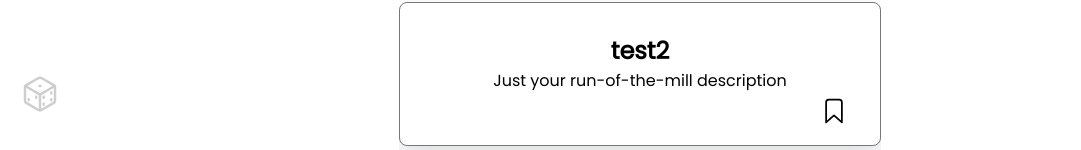
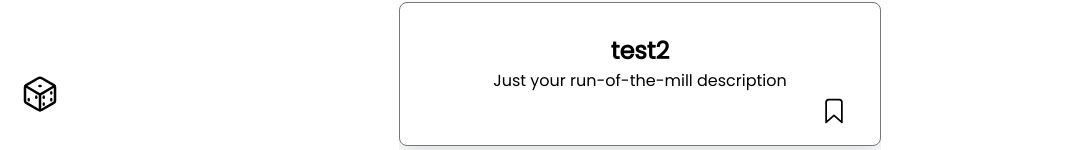
Before and after one commit to BryceBlankinship/RapidJobs, a React (Create React App) app: page / in a window 1280 px wide. Shown: the part 666-816 px from the top of the page, without its empty margins (0-1081 px from the left). Built offline with nearby package versions, Linux system fonts and the light colour scheme.

Commit message:
just gotta add theme styles :)

```diff
--- /dev/null
+++ b/src/components/Navbar.jsx
@@ -0,0 +1,43 @@
+import React, { Component } from 'react';
+import { Link } from 'react-router-dom';
+import ThemeContext from '../contexts/theme.jsx';
+import NotificationBell from './notifications.jsx';
+import ThemeToggler from './ThemeToggler';
+import './navbar.css';
+
+export default class Navbar extends Component {
+    constructor(props) {
+        super(props);
+        this.state = { option: 0 };
+        if (!window.sessionStorage.getItem("option")) {
+            window.sessionStorage.setItem("option", 0);
+        }
+    }
+
+    static contextType = ThemeContext;
+
+    setNavbarState(index) {
+        this.setState({ option: index });
+        window.sessionStorage.setItem("option", index.toString());
+    }
+
+    render() {
+        const { isLightTheme, light, dark } = this.context;
+        const theme = isLightTheme ? light : dark;
+        return (
+            <div className='center'>
+                <ul className='navbar'>
+                    <li><Link className={window.sessionStorage.getItem("option") === "0" ? 'active' : ''} to="/" onClick={() => this.setNavbarState(0)}>Dashboard</Link></li>
+                    <li><Link className={window.sessionStorage.getItem("option") === "1" ? 'active' : ''} to="/saved" onClick={() => this.setNavbarState(1)}>Saved</Link></li>
+                    <li><Link className={window.sessionStorage.getItem("option") === "2" ? 'active' : ''} to="/hire" onClick={() => this.setNavbarState(2)}>Hire</Link></li>
+                    <li><Link className={window.sessionStorage.getItem("option") === "3" ? 'active' : ''} to="/wallet" onClick={() => this.setNavbarState(3)}>Wallet</Link></li>
+                    <li className='right'><Link className={window.sessionStorage.getItem("option") === "4" ? 'active' : ''} to="/auth" onClick={() => this.setNavbarState(4)}>Sign in</Link></li>
+                    <li className='right'><Link className={window.sessionStorage.getItem("option") === "5" ? 'active' : ''} to="/auth" onClick={() => this.setNavbarState(5)}>Sign Up</Link></li>
+                    <li className='right'>{<NotificationBell />}</li>
+                    <li className='right'>{<ThemeToggler />}</li>
+                </ul>
+            </div>
+        );
+
+    }
+}
--- a/src/components/dark-light.jsx
+++ b/src/components/ThemeToggler.jsx
@@ -2,7 +2,7 @@ import { Component } from 'react';
 import { ThemeContext } from '../contexts/theme';
 import './navbar.css';
 
-export default class DarkLightToggle extends Component {
+export default class ThemeToggler extends Component {
     constructor(props) {
         super(props);
         this.state = {
@@ -13,14 +13,14 @@ export default class DarkLightToggle extends Component {
     static contextType = ThemeContext;
 
     render() {
-        const { setLightMode, setDarkMode } = this.context;
+        const { setLightTheme, setDarkTheme } = this.context;
         return (
             <a className={this.state.active ? 'icon sun' : 'icon moon'} onClick={() => {
                 this.setState({ active: !this.state.active });
                 if(this.state.active){
-                    setDarkMode();
+                    setLightTheme();
                 }else{
-                    setLightMode();
+                    setDarkTheme();
                 }
             }}></a>
         );
--- a/src/components/cards.jsx
+++ b/src/components/cards.jsx
@@ -129,6 +129,8 @@ export class WalletCard extends Component {
         };
     }
 
+    static contextType = ThemeContext;
+
     render() {
         const { isLightTheme, light, dark } = this.context;
         const theme = isLightTheme ? light : dark;
--- a/src/components/randomizeJobs.jsx
+++ b/src/components/randomizeJobs.jsx
@@ -6,8 +6,8 @@ export default function RandomizeDice() {
     const [diceClicked, setDiceClicked] = useState(false);
     const themeContext = useContext(ThemeContext);
 
-    const { isLightMode, light, dark } = themeContext;
-    const theme = isLightMode ? light : dark;
+    const { isLightTheme, light, dark } = themeContext;
+    const theme = isLightTheme ? light : dark;
 
     function displayDiceTooltip() {
         if (showDiceTooltip) {
--- a/src/contexts/theme.jsx
+++ b/src/contexts/theme.jsx
@@ -20,19 +20,19 @@ export default class ThemeContextProvider extends Component {
         this.setState({ isLightTheme: !this.state.isLightTheme });
     }
 
-    setLightMode = () => {
+    setLightTheme = () => {
         this.setState({ isLightTheme: true });
         console.log("light mode active");
     }
 
-    setDarkMode = () => {
+    setDarkTheme = () => {
         this.setState({ isLightTheme: false });
         console.log("dark mode active");
     }
 
     render(){
         return(
-            <ThemeContext.Provider value={{...this.state, toggleTheme: this.toggleTheme }}>
+            <ThemeContext.Provider value={{...this.state, toggleTheme: this.toggleTheme, setLightTheme: this.setLightTheme, setDarkTheme: this.setDarkTheme }}>
                 {this.props.children}
             </ThemeContext.Provider>
         )
--- a/src/index.jsx
+++ b/src/index.jsx
@@ -8,50 +8,12 @@ import Wallet from './components/wallet.jsx';
 import Footer from './components/footer.jsx';
 import { default as NotificationBell } from './components/notifications.jsx';
 import { default as Card, EditCard } from './components/cards.jsx';
-import DarkLightToggle from './components/dark-light.jsx';
+import ThemeToggler from './components/ThemeToggler.jsx';
 import './components/jobs.css';
 import './components/navbar.css';
 import ThemeContextProvider, { ThemeContext } from './contexts/theme.jsx';
 import RandomizeDice from './components/randomizeJobs.jsx';
-
-
-export default class Navbar extends Component {
-    constructor(props) {
-        super(props);
-        this.state = { option: 0 };
-        if (!window.sessionStorage.getItem("option")) {
-            window.sessionStorage.setItem("option", 0);
-        }
-    }
-
-    static contextType = ThemeContext;
-
-    setNavbarState(index) {
-        this.setState({ option: index });
-        window.sessionStorage.setItem("option", index.toString());
-    }
-
-    render() {
-        const { isLightTheme, light, dark } = this.context;
-        const theme = isLightTheme ? light : dark;
-        return (
-            <div className='center'>
-                <ul className='navbar'>
-                    <li><Link className={window.sessionStorage.getItem("option") === "0" ? 'active' : ''} to="/" onClick={() => this.setNavbarState(0)}>Dashboard</Link></li>
-                    <li><Link className={window.sessionStorage.getItem("option") === "1" ? 'active' : ''} to="/saved" onClick={() => this.setNavbarState(1)}>Saved</Link></li>
-                    <li><Link className={window.sessionStorage.getItem("option") === "2" ? 'active' : ''} to="/hire" onClick={() => this.setNavbarState(2)}>Hire</Link></li>
-                    <li><Link className={window.sessionStorage.getItem("option") === "3" ? 'active' : ''} to="/wallet" onClick={() => this.setNavbarState(3)}>Wallet</Link></li>
-                    <li className='right'><Link className={window.sessionStorage.getItem("option") === "4" ? 'active' : ''} to="/auth" onClick={() => this.setNavbarState(4)}>Sign in</Link></li>
-                    <li className='right'><Link className={window.sessionStorage.getItem("option") === "5" ? 'active' : ''} to="/auth" onClick={() => this.setNavbarState(5)}>Sign Up</Link></li>
-                    <li className='right'>{<NotificationBell />}</li>
-                    <li className='right'>{<DarkLightToggle />}</li>
-                </ul>
-            </div>
-        );
-
-    }
-}
-
+import Navbar from './components/Navbar.jsx';
 
 //Generate 50 cards for testing
 let titles = [];
```
